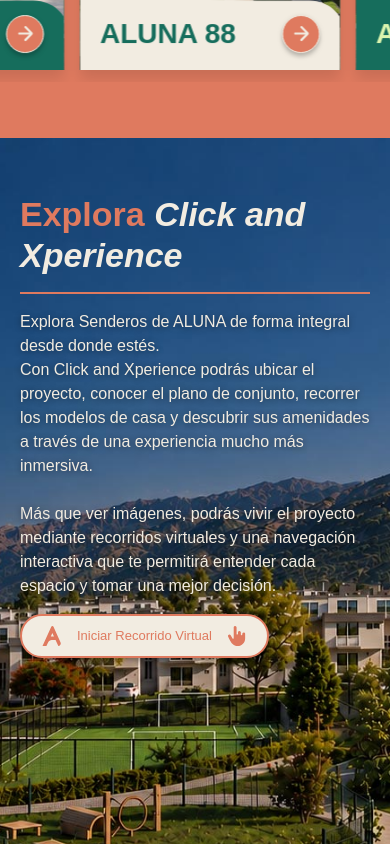
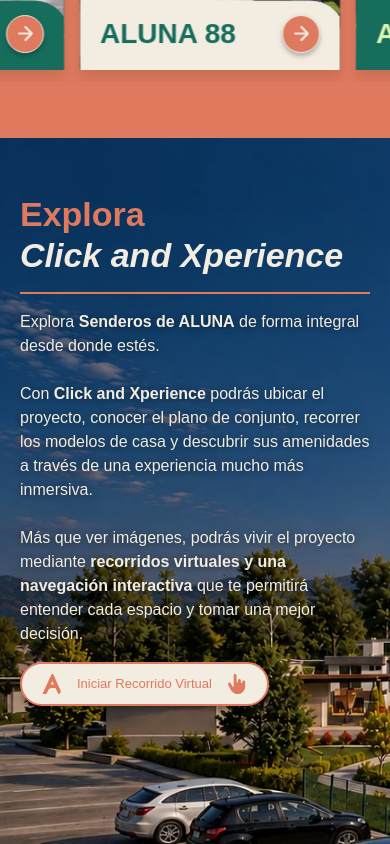
Before and after one commit to xperiencegroup/senderos-de-aluna-one-pager, a React (Vite) app: page / in a window 390 px wide. Shown: the part 4780-5624 px from the top of the page. Built offline with nearby package versions, Linux system fonts and the light colour scheme.

Commit message:
responsiva completada

```diff
--- a/src/pages/home/components/explora-cx.tsx
+++ b/src/pages/home/components/explora-cx.tsx
@@ -13,12 +13,15 @@ import { track } from "@/lib/track";
 export default function ExploraCX() {
   const [, setSearchParams] = useSearchParams();
   return (
-    <div id="xperiencia" className="relative w-full min-h-svh overflow-hidden">
+    <div
+      id="xperiencia"
+      className="relative w-full portrait:min-h-[max(100svh,800px)] overflow-hidden"
+    >
       {/* bg image */}
       <img
         src={imageBackground}
         alt="Parque Senderos de Aluna"
-        className="absolute inset-0 w-full h-full object-cover"
+        className="absolute inset-0 w-full h-full object-cover object-top-left origin-top-left"
       />
 
       {/* logo decoration */}
@@ -34,6 +37,7 @@ export default function ExploraCX() {
           {/* title */}
           <h2 className="hero max-md:text-[34px]">
             <span className="font-semibold text-impulso">Explora</span>{" "}
+            <br className="sm:hidden" />
             <span className="font-extrabold italic text-beige">
               Click and Xperience
             </span>
@@ -44,16 +48,21 @@ export default function ExploraCX() {
 
           {/* description */}
           <p className="regular text-beige max-lg:[text-shadow:0_1px_6px_rgba(0,0,0,0.45)]">
-            Explora Senderos de ALUNA de forma integral desde donde estés.
-            <br />
-            Con Click and Xperience podrás ubicar el proyecto, conocer el plano
-            de conjunto, recorrer los modelos de casa y descubrir sus amenidades a través de una experiencia mucho más
-            inmersiva.
+            Explora <span className="font-semibold">Senderos de ALUNA</span> de
+            forma integral desde donde estés.
             <br />
             <br />
-            Más que ver imágenes, podrás vivir el proyecto mediante recorridos
-            virtuales y una navegación interactiva que te permitirá entender
-            cada espacio y tomar una mejor decisión.
+            Con <span className="font-semibold">Click and Xperience</span>{" "}
+            podrás ubicar el proyecto, conocer el plano de conjunto, recorrer
+            los modelos de casa y descubrir sus amenidades a través de una
+            experiencia mucho más inmersiva.
+            <br />
+            <br />
+            Más que ver imágenes, podrás vivir el proyecto mediante{" "}
+            <span className="font-semibold">
+              recorridos virtuales y una navegación interactiva
+            </span>{" "}
+            que te permitirá entender cada espacio y tomar una mejor decisión.
           </p>
 
           {/* button */}
```
